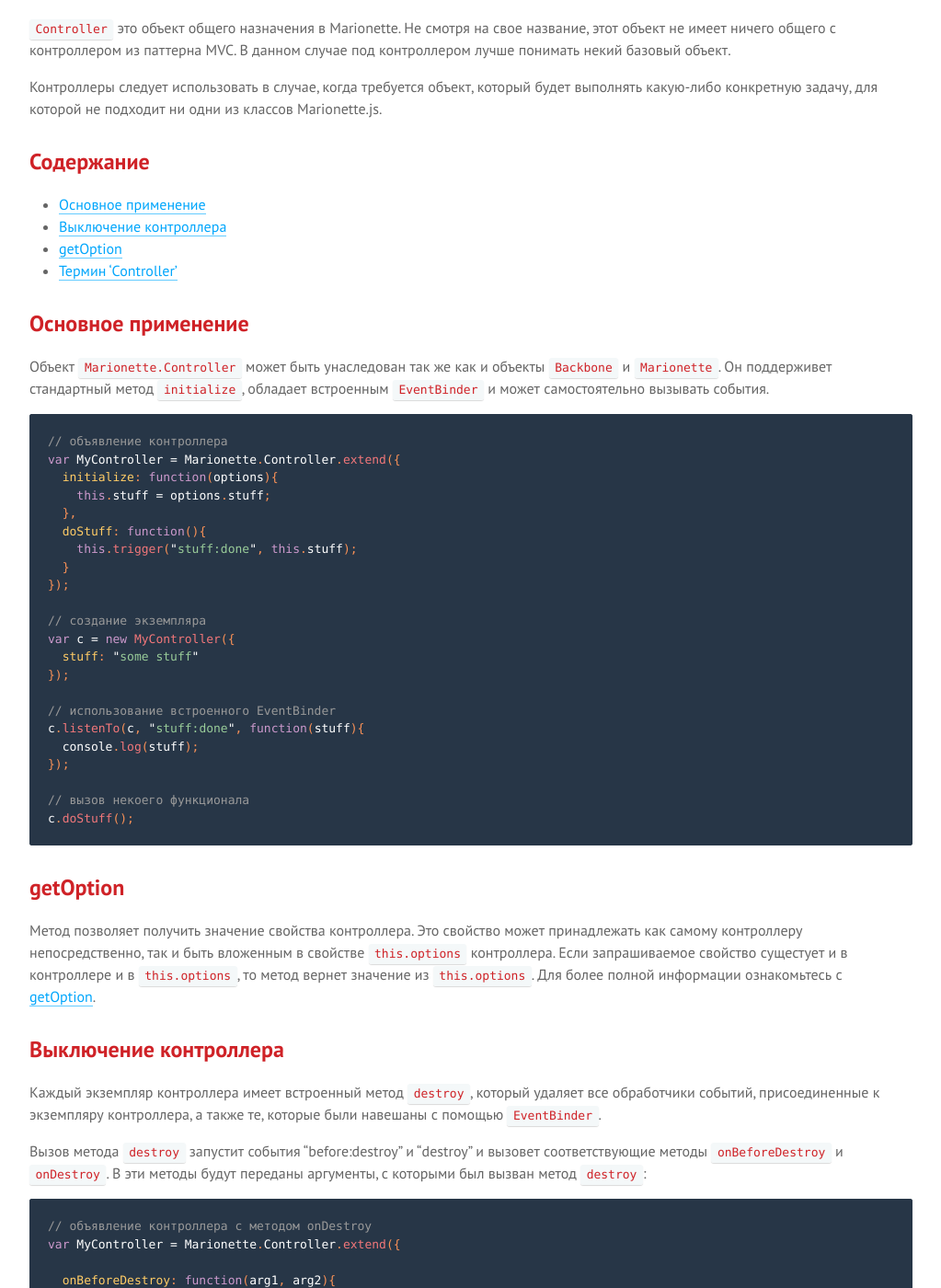
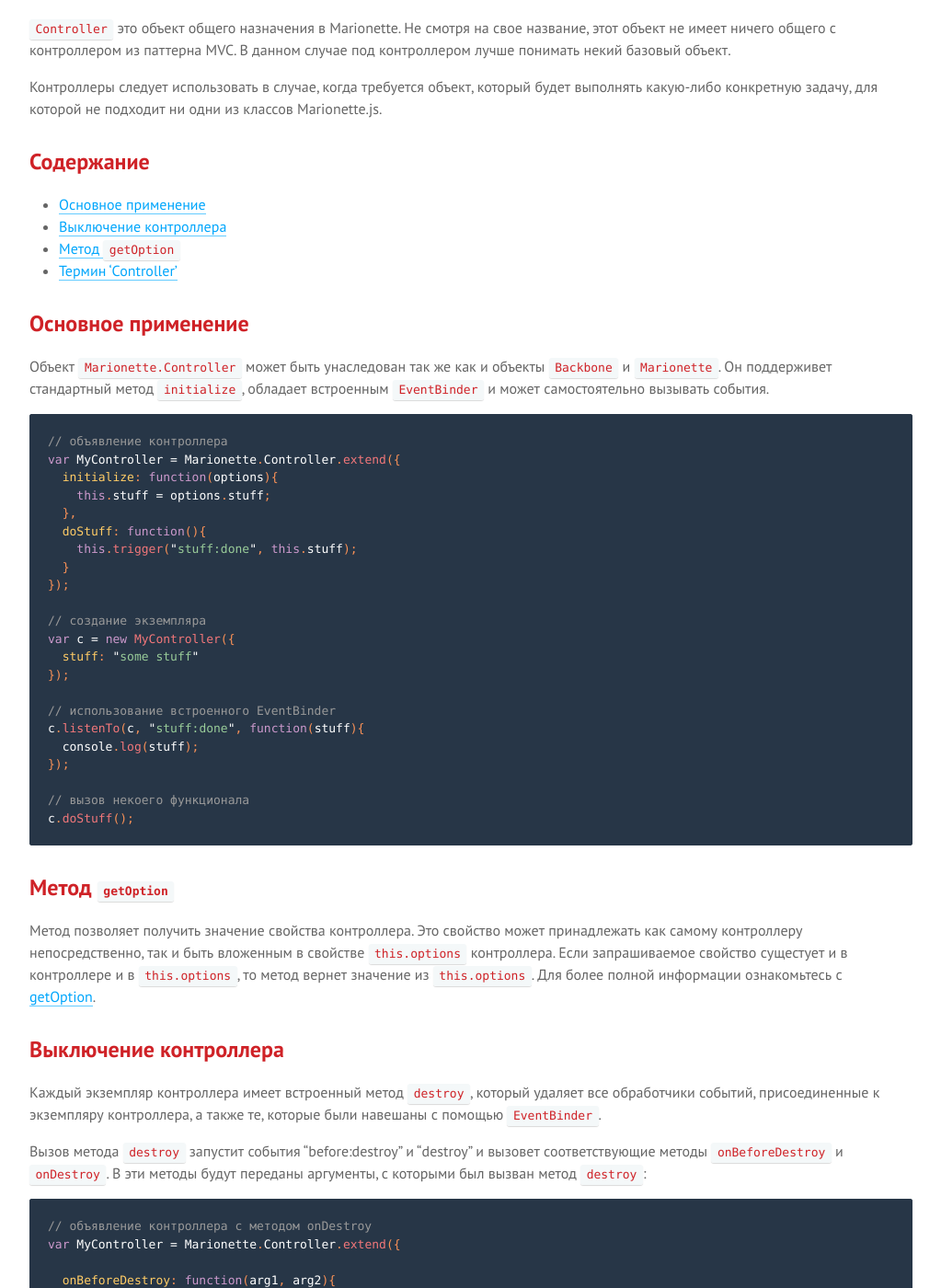
Before and after one commit to sadcitizen/marionettejs.ru, a Jekyll site: the page built from _posts/2014-04-01-controller.md, in a window 1280 px wide and 1400 px high, scrolled down 443 px. Shown: the whole window at 92% size, without its empty margins (128-1151 px from the left). Built offline with Jekyll 4.4.1, drawn with Linux system fonts in a browser that asks for light colours; some web fonts are replaced; Markdown is read by kramdown in place of the engine named in the settings.

Commit message:
update ru/Controller

````diff
--- a/_includes/translation/ru/marionette.controller.md
+++ b/_includes/translation/ru/marionette.controller.md
@@ -9,7 +9,7 @@
 
 * [Основное применение](#basic-use)
 * [Выключение контроллера](#destroying-a-controller)
-* [getOption](#getoption)
+* [Метод `getOption`](#get-option)
 * [Термин 'Controller'](#on-the-name-controller)
 
 ## <a name="basic-use"></a> Основное применение
@@ -43,7 +43,7 @@
 c.doStuff();
 ```
 
-## getOption
+## <a name="get-option"></a> Метод `getOption`
 
 Метод позволяет получить значение свойства контроллера. Это свойство может принадлежать как самому контроллеру непосредственно, так и
 быть вложенным в свойстве `this.options` контроллера. Если запрашиваемое свойство сущестует и в контроллере и в `this.options`, то метод вернет значение из `this.options`.
````
